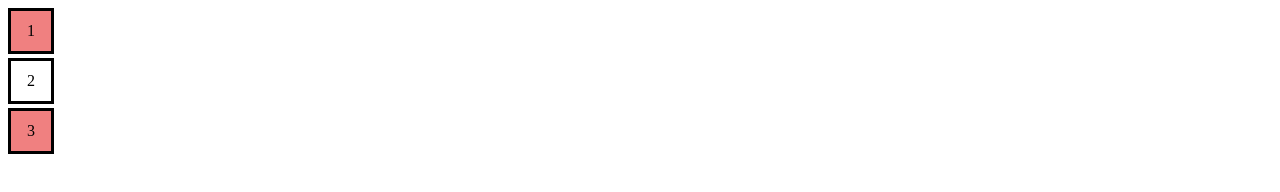
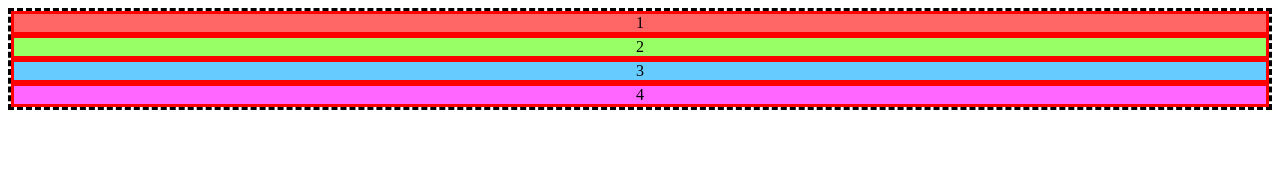
Before and after one commit to pedro-almeida97/layout-com-CSS, a plain HTML site: page index.html in a window 1280 px wide. Drawn offline with Linux system fonts and the light colour scheme.

Commit message:
Container, Itens e Eixo

```diff
--- a/index.html
+++ b/index.html
@@ -7,10 +7,23 @@
     <link rel="stylesheet" href="style.css" />
   </head>
   <body>
-    <section>
-      <div>1</div>
-      <div class="nao">2</div>
-      <div>3</div>
-    </section>
+    <style>
+      .container {
+        border: dashed;
+      }
+
+      .item {
+        --hue: 0;
+        border: solid red;
+        text-align: center;
+        background-color: hsl(var(--hue), 100%, 70%);
+      }
+    </style>
+    <div class="container">
+      <div class="item" style="--hue: 0">1</div>
+      <div class="item" style="--hue: 100">2</div>
+      <div class="item" style="--hue: 200">3</div>
+      <div class="item" style="--hue: 300">4</div>
+    </div>
   </body>
 </html>
--- a/style.css
+++ b/style.css
@@ -1,15 +1,4 @@
-div {
-  width: 40px;
-  height: 40px;
-  border: solid;
-  text-align: center;
-  line-height: 250%;
-  margin-top: 4px;
+.container {
+  display: flex;
+  flex-direction: column;
 }
-
-div:hover {
-}
-
-div:not(.nao) {
-  background-color: lightcoral;
-}
```
